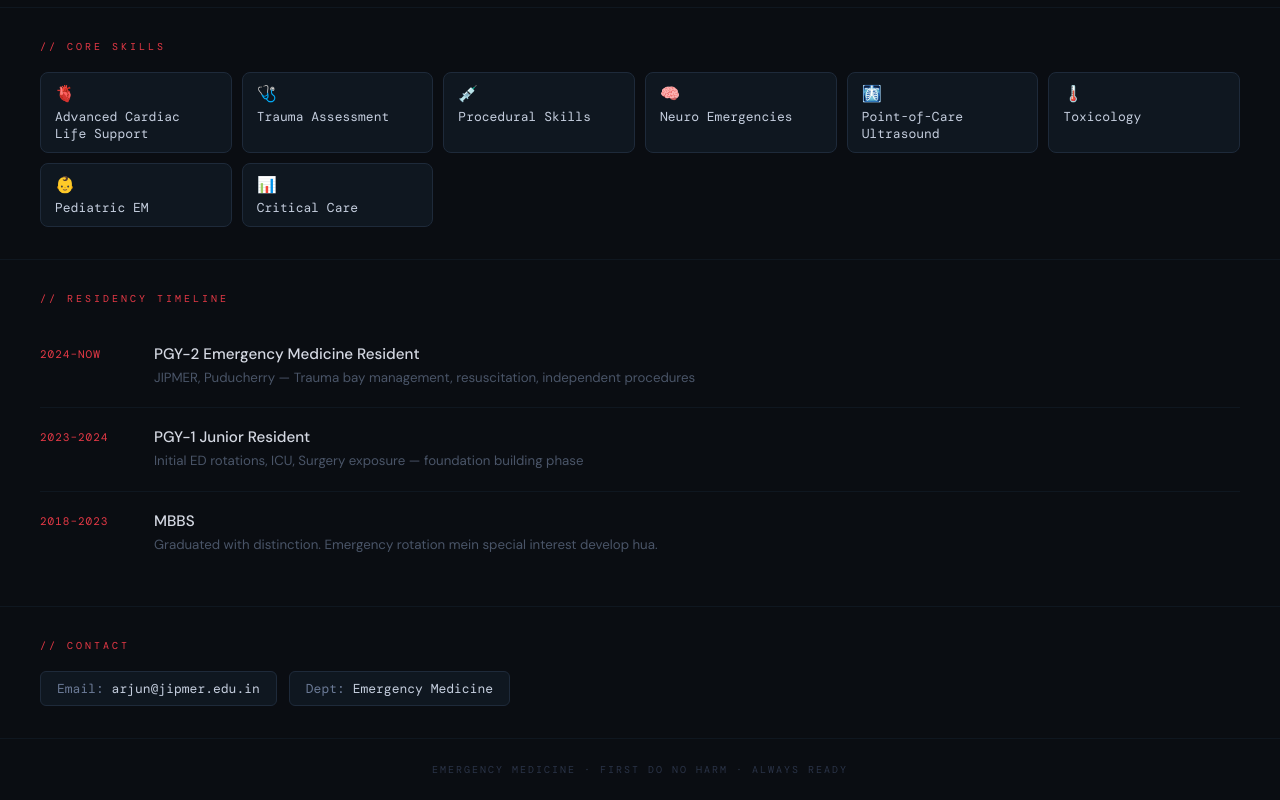
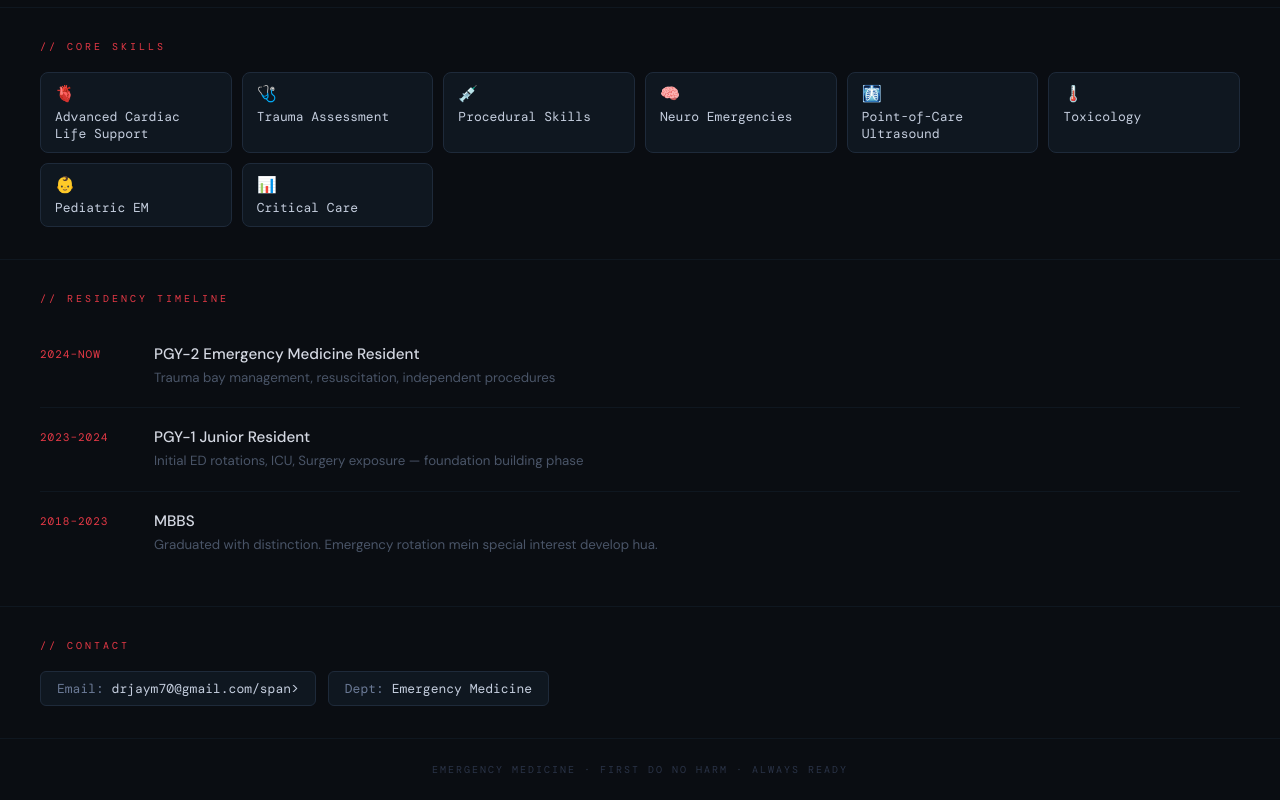
Before and after one commit to Jayant9168/Jayant.github.io, a plain HTML site: page index.html in a window 1280 px wide. Shown: the part 602-1402 px from the top of the page. Drawn offline with nearby package versions, Linux system fonts and the light colour scheme.

Commit message:
Update index.html

```diff
--- a/index.html
+++ b/index.html
@@ -113,7 +113,7 @@
       <div class="tl-left">2024–NOW</div>
       <div class="tl-right">
         <h3>PGY-2 Emergency Medicine Resident</h3>
-        <p>JIPMER, Puducherry — Trauma bay management, resuscitation, independent procedures</p>
+        <p>Trauma bay management, resuscitation, independent procedures</p>
       </div>
     </div>
     <div class="tl-item">
@@ -136,7 +136,7 @@
 <div class="section">
   <div class="sec-title">// Contact</div>
   <div class="contact-row">
-    <div class="contact-pill">Email: <span>arjun@jipmer.edu.in</span></div>
+    <div class="contact-pill">Email: <span>drjaym70@gmail.com/span></div>
 
     <div class="contact-pill">Dept: <span>Emergency Medicine</span></div>
   </div>
```
